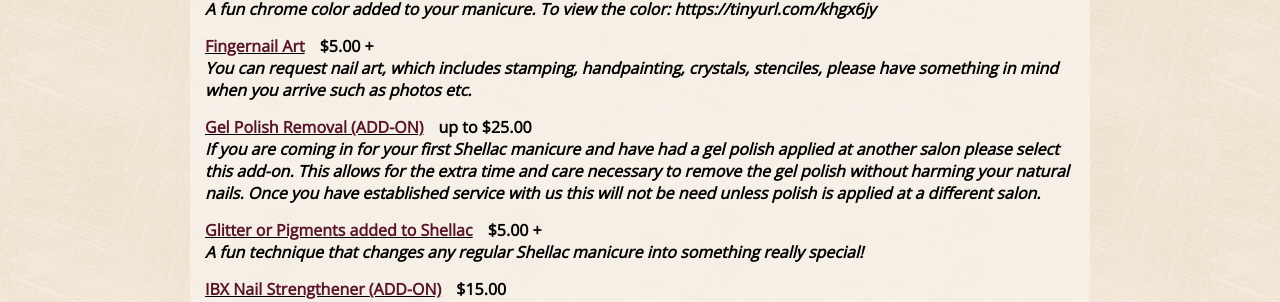
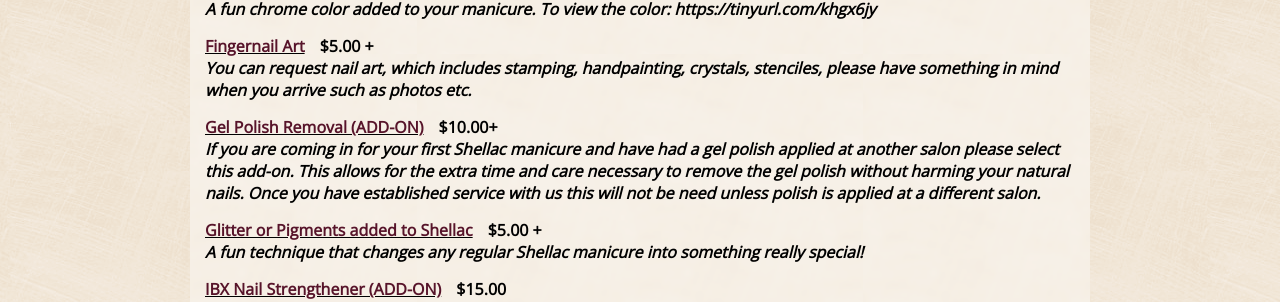
Before and after one commit to susanspedispa/susanspedispa.github.io, a Jekyll site: the page built from menu/manicures.html, in a window 1280 px wide. Shown: the part 829-1131 px from the top of the page. Built offline with Jekyll 4.4.1, drawn with Linux system fonts in a browser that asks for light colours.

Commit message:
Update manicures.yml

```diff
--- a/_data/manicures.yml
+++ b/_data/manicures.yml
@@ -43,7 +43,7 @@
             You can request nail art, which includes stamping, handpainting, crystals, stenciles, please have something
             in mind when you arrive such as photos etc.
         - name: Gel Polish Removal (ADD-ON)
-          price: up to $25.00
+          price: $10.00+
           description: >
             If you are coming in for your first Shellac manicure and have had a gel polish applied at another salon
             please select this add-on. This allows for the extra time and care necessary to remove the gel polish without
```
